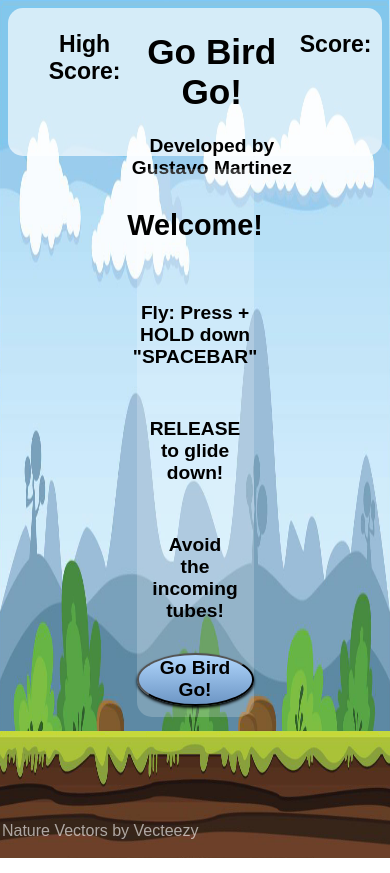
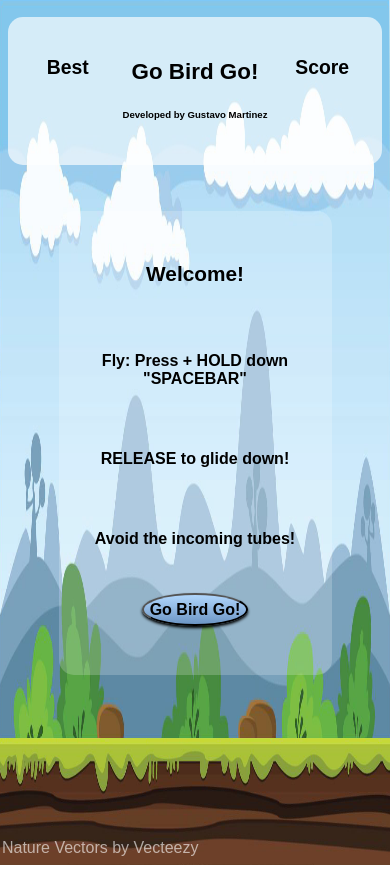
Before and after one commit to Gustavo0623/Milestone-Project-1, a plain HTML site: page index.html in a window 390 px wide. Drawn offline with Linux system fonts and the light colour scheme.

Commit message:
responsive css added

```diff
--- a/index.html
+++ b/index.html
@@ -12,7 +12,7 @@
 <body>
     <header>
         <div class="score">
-            <p class="score"> High Score:</p>
+            <p class="score" id ="h-score-sign">Best</p>
             <p class="score" id="h-score"></p>
         </div>
         <div class="title">
@@ -20,7 +20,7 @@
             <p id="dev">Developed by Gustavo Martinez</p>
         </div>
         <div class="score">
-            <p class="score">Score:</p>
+            <p class="score" id ="c-score-sign">Score</p>
             <p class="score" id="c-score"></p>
         </div>
     </header>
--- a/styles.css
+++ b/styles.css
@@ -9,6 +9,7 @@ body {
 /* Title */
 
 header {
+    margin-top: 2vh;
     display: flex;
     text-align: center;
     flex-direction: row;
@@ -21,9 +22,18 @@ header {
 }
 
 .score {
-    font-size: 1.2em;
+    display: flex;
+    flex-direction: column;
+    justify-content: space-around;
+    font-size: 1.3em;
     font-weight: 900;
     min-width: 15%;
+}
+#h-score,
+#c-score {
+    min-height: 1.3em;
+    font-size: 1.3em;
+    margin-top: 0%;
 }
 
 #dev {
@@ -33,6 +43,7 @@ header {
 
 h1{
     font-size: 2.2em;
+    margin-top: 5%;
 }
 
 /* Background setup */
@@ -42,7 +53,7 @@ h1{
     display: flex;
     z-index: -1;
     width: 100%;
-    min-height: 87.5%;
+    height: 88%;
     object-fit: fill;
     overflow: hidden;
     left: 0vw;
@@ -57,7 +68,6 @@ h1{
 #game-items {
     position: sticky;
     max-width: 100vw;
-    max-height: 68.2vh;
     height: 68.2vh;
     overflow: hidden;
 }
@@ -110,7 +120,7 @@ h1{
     color: #fff9;
     position: absolute;
     left: .5%;
-    bottom: .5%;
+    bottom: -1.5vh;
     z-index: 1;
 }
 
@@ -129,3 +139,103 @@ footer {
     overflow: hidden;
     z-index: -1;
 }
+
+/***  Screen Size Adjustments  ***/
+@media only screen and (max-width: 1080px) {
+    header{
+        margin-top: 2vh;
+    }
+    #winning-msg {
+        height: 55vh;
+        bottom: 20vh;
+    }
+    #go {
+        margin-bottom: 7%;
+    }
+    #msg-2,
+    #msg-3,
+    #msg-4,
+    #go,
+    #dev {
+        font-size: 1.1em;
+    }
+    .score {
+        font-size: 1.3em;
+        flex-direction: column;
+        text-align: center;
+        justify-content: space-between;
+        align-items: center;
+        margin-top: 0.5%;
+    }
+    #h-score,
+    #c-score {
+        min-height: 1.3em;
+        font-size: 1.3em;
+        margin-top: 0%;
+    }
+    #h-score-sign,
+    #c-score-sign {
+        margin-top: 10%;
+        margin-bottom: 15%;
+    }
+    .title{
+        display: flex;
+        flex-direction: column;
+        text-align: center;
+        align-content: space-between;
+    }
+    h1 {
+        font-size: 2em;
+        margin-top: 5%;
+    }
+    #msg {
+        font-size: 1.3em;
+    }
+}
+@media only screen and (max-width: 785px) {
+    header{
+        margin-top: 2vh;
+        height: 20vh
+    }
+    .title{
+        justify-content: center;
+    }
+    h1 {
+        font-size: 1.4em;
+    }
+    .score {
+        justify-content: Center;
+        font-size: 1.1em;
+        max-width: 14.5%;
+    }
+    #c-score, #h-score {
+        font-size: 1em;
+    }
+    #dev {
+        font-size: .6em;
+    }
+    #game-items {
+        height: 68vh;
+    }
+    .background {
+        height: 88vh;
+    }
+    #winning-msg {
+        width: 70vw;
+        left: 15vw;
+    }
+    #msg-2,
+    #msg-3,
+    #msg-4,
+    #go {
+        font-size: 1em;
+    }
+    #h-score,
+    #c-score {
+        padding-top: 30%;
+    }
+    #h-score-sign,
+    #c-score-sign {
+        padding-top: 20%;
+    }
+}
```
